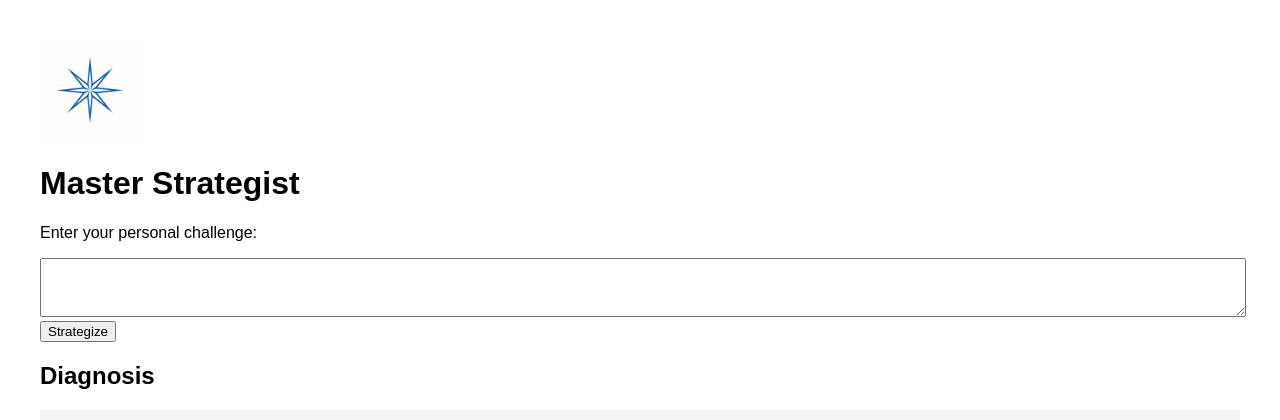
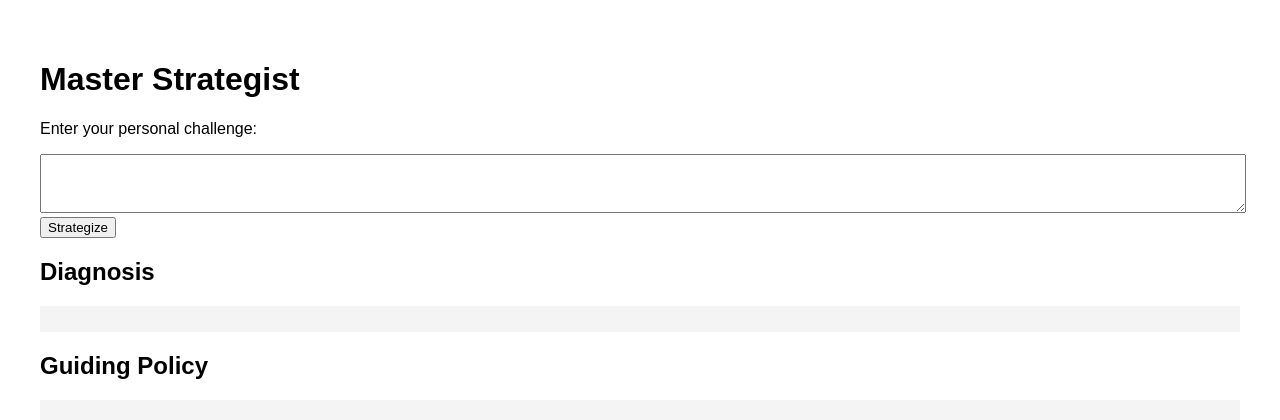
Before and after one commit to lyn56377/master-stategist, a Flask app: page / in a window 1280 px wide. Shown: the top 420 px of the page. Run offline with Flask 2, Linux system fonts and the light colour scheme.

Commit message:
Update index.html

```diff
--- a/templates/index.html
+++ b/templates/index.html
@@ -2,13 +2,6 @@
 <html>
 <head>
   <meta charset="utf-8">
-<header>
-  <img
-  src="{{ url_for('static', filename='images/logo.png') }}"
-  alt="Master Strategist Logo"
-  style="width:100px; height:auto;"
->
-</header>
   <title>Master Strategist</title>
   <style>
     body { font-family: sans-serif; padding: 2rem; }
```
